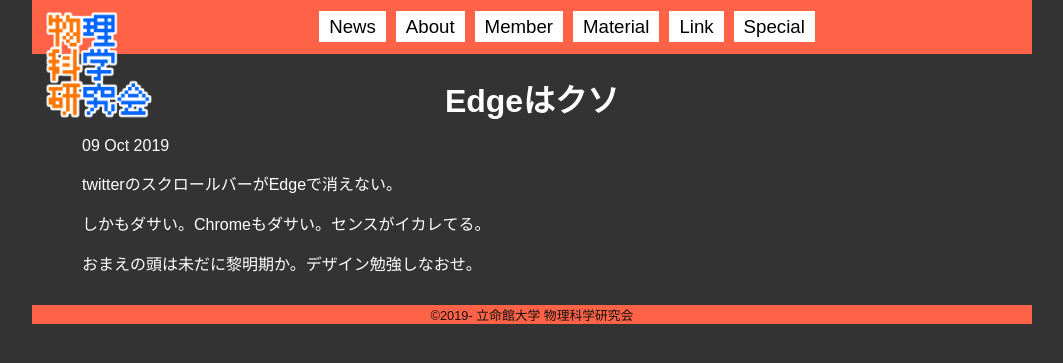
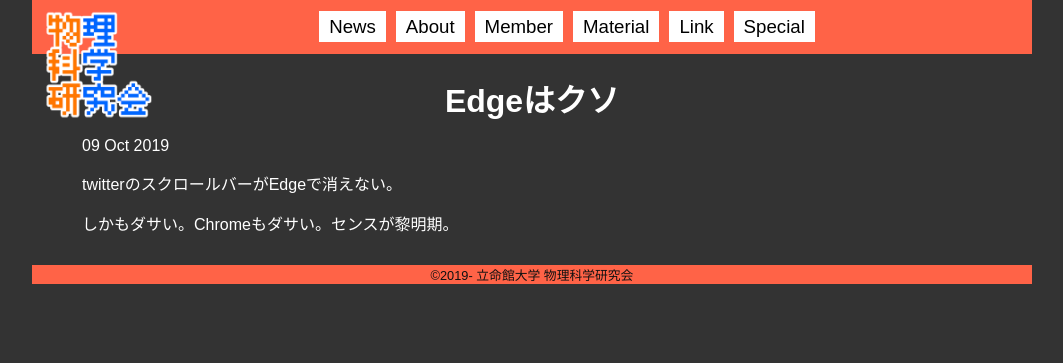
Before and after one commit to vuccaken/vuccaken.github.io, a Jekyll site: the page built from _posts/2019-10-09-scrollbar.md, in a window 1280 px wide. Shown: the top 363 px of the page, without its empty margins (108-1171 px from the left). Built offline with Jekyll 4.4.1, drawn with Linux system fonts in a browser that asks for light colours.

Commit message:
Update 2019-10-09-scrollbar.md

```diff
--- a/_posts/2019-10-09-scrollbar.md
+++ b/_posts/2019-10-09-scrollbar.md
@@ -4,6 +4,4 @@
 
 twitterのスクロールバーがEdgeで消えない。
 
-しかもダサい。Chromeもダサい。センスがイカレてる。
-
-おまえの頭は未だに黎明期か。デザイン勉強しなおせ。
+しかもダサい。Chromeもダサい。センスが黎明期。
```
